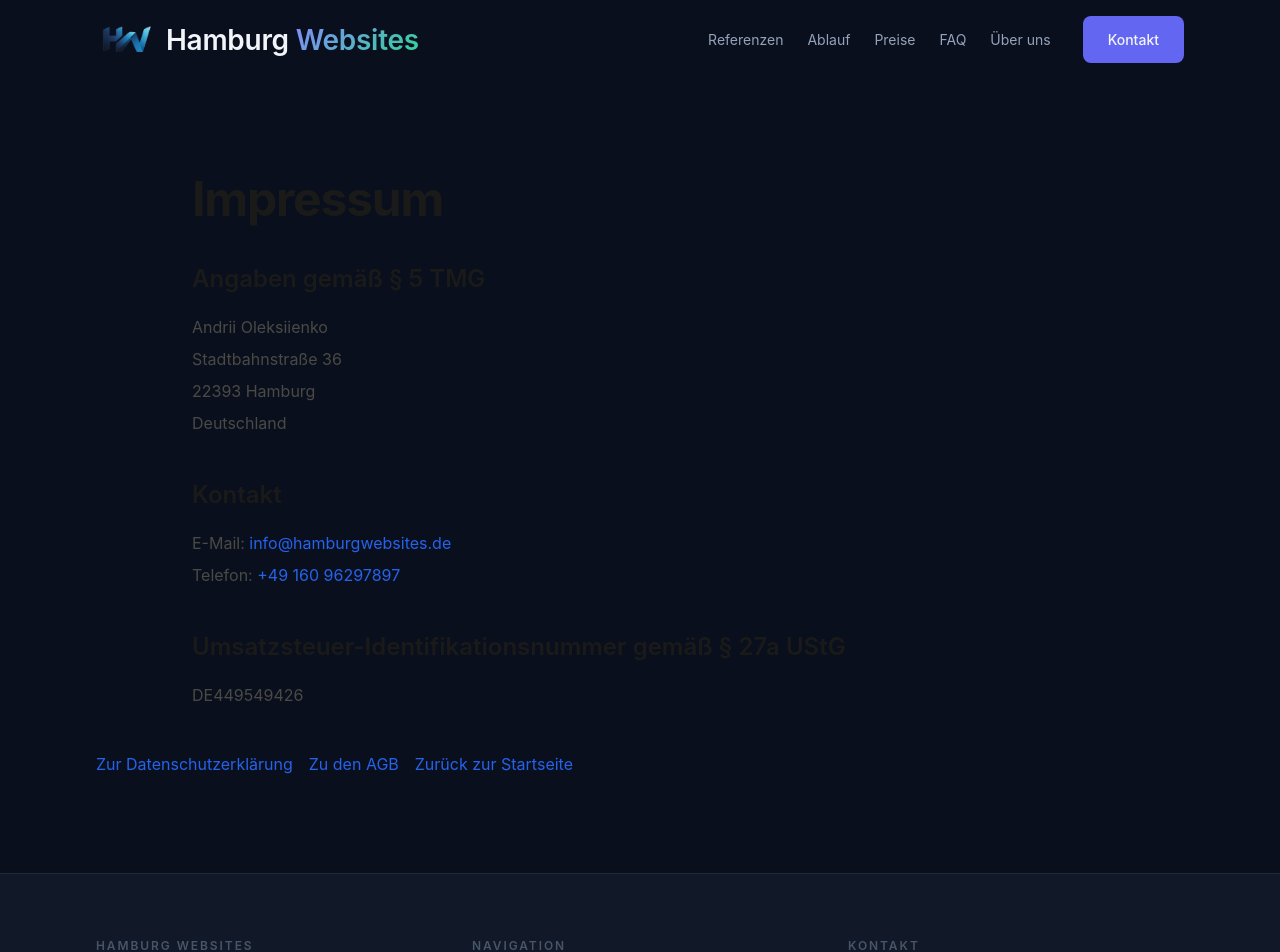
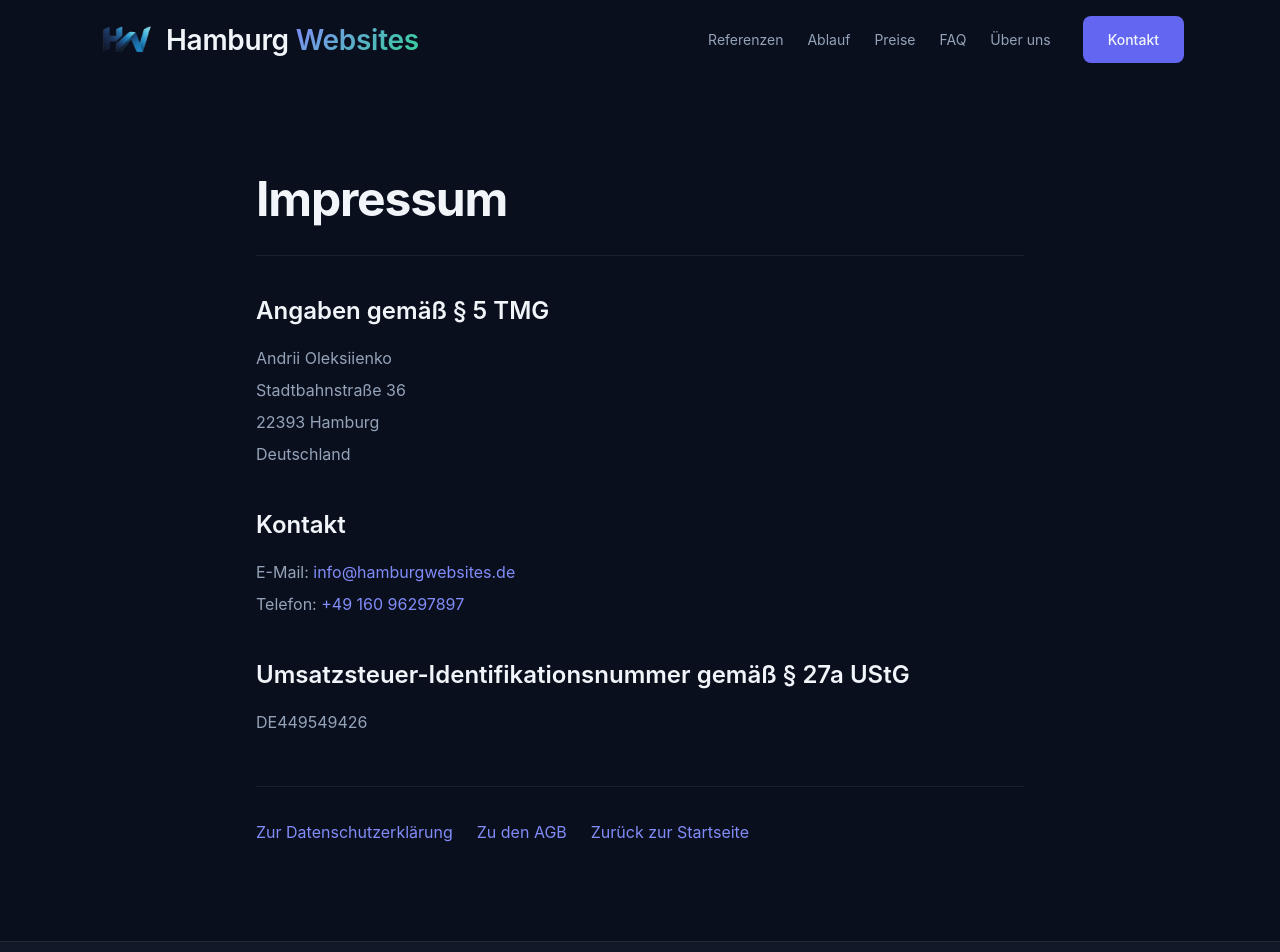
Before and after one commit to VonBismark1871/Hamburg-Website, a Next.js app: page /impressum in a window 1280 px wide. Shown: the top 952 px of the page. Built offline with nearby package versions, Linux system fonts and the light colour scheme; no server answers.

Commit message:
Create shared legal layout and unify legal page typography

```diff
--- /dev/null
+++ b/components/legal/LegalLayout.jsx
@@ -0,0 +1,53 @@
+import Link from 'next/link';
+import Header from '../Header';
+import Footer from '../Footer';
+
+const linkClassName =
+  'text-[color:var(--accent-purple-light)] underline-offset-4 transition-colors hover:text-[color:var(--text-primary)] hover:underline';
+
+export default function LegalLayout({
+  headingId,
+  title,
+  intro,
+  lead,
+  headerAddon,
+  children,
+  navLinks = [],
+  navLabel = 'Weiterführende Links',
+}) {
+  return (
+    <>
+      <Header />
+      <main className="section-container section-spacing" aria-labelledby={headingId}>
+        <div className="mx-auto max-w-3xl">
+          <header className="border-b border-[color:var(--border-subtle)] pb-8">
+            <h1 id={headingId} className="text-4xl font-bold tracking-tight text-[color:var(--text-primary)] sm:text-5xl">
+              {title}
+            </h1>
+            {intro ? <p className="mt-6 text-base leading-8 text-[color:var(--text-secondary)]">{intro}</p> : null}
+            {lead ? <p className="mt-3 text-base font-medium leading-8 text-[color:var(--text-primary)]">{lead}</p> : null}
+            {headerAddon ? <div className="mt-8">{headerAddon}</div> : null}
+          </header>
+
+          <article className="mt-10 space-y-10 text-base leading-8 text-[color:var(--text-secondary)] [&_h2]:text-2xl [&_h2]:font-semibold [&_h2]:leading-tight [&_h2]:text-[color:var(--text-primary)] [&_ul]:list-disc [&_ul]:space-y-2 [&_ul]:pl-6 [&_a]:text-[color:var(--accent-purple-light)] [&_a]:underline-offset-4 [&_a]:transition-colors [&_a:hover]:text-[color:var(--text-primary)] [&_a:hover]:underline">
+            {children}
+          </article>
+
+          {navLinks.length > 0 ? (
+            <nav
+              className="mt-12 flex flex-wrap gap-x-6 gap-y-2 border-t border-[color:var(--border-subtle)] pt-8"
+              aria-label={navLabel}
+            >
+              {navLinks.map((link) => (
+                <Link key={link.href} href={link.href} className={linkClassName}>
+                  {link.label}
+                </Link>
+              ))}
+            </nav>
+          ) : null}
+        </div>
+      </main>
+      <Footer />
+    </>
+  );
+}
--- a/pages/agb.js
+++ b/pages/agb.js
@@ -1,7 +1,5 @@
-import Link from 'next/link';
 import SEOHead from '../components/SEOHead';
-import Header from '../components/Header';
-import Footer from '../components/Footer';
+import LegalLayout from '../components/legal/LegalLayout';
 
 const sections = [
   {
@@ -155,24 +153,17 @@ export default function AGBPage() {
         path="/agb"
         description="Allgemeine Geschäftsbedingungen von Hamburg Websites für Webdesign, Webentwicklung und digitale Dienstleistungen."
       />
-      <Header />
-      <main className="section-container section-spacing" aria-labelledby="agb-heading">
-        <header className="mx-auto max-w-4xl border-b border-slate-200 pb-8">
-          <h1 id="agb-heading" className="text-3xl font-bold tracking-tight sm:text-4xl">
-            Allgemeine Geschäftsbedingungen
-          </h1>
-          <p className="mt-6 text-base leading-7 text-slate-600">
-            Diese Allgemeinen Geschäftsbedingungen gelten für die Leistungen von Hamburg Websites im Bereich
-            Webdesign, Webentwicklung und projektbezogene digitale Dienstleistungen.
-          </p>
-          <p className="mt-3 text-base leading-7 font-medium text-slateBlue">
-            Das Angebot richtet sich ausschließlich an Unternehmer im Sinne des § 14 BGB.
-          </p>
-
-          <section className="mt-8 rounded-xl border border-slate-200 bg-slate-50 p-5 text-slate-700" aria-labelledby="anbieter-heading">
-            <h2 id="anbieter-heading" className="text-lg font-semibold text-slateBlue">
-              Anbieter
-            </h2>
+      <LegalLayout
+        headingId="agb-heading"
+        title="Allgemeine Geschäftsbedingungen"
+        intro="Diese Allgemeinen Geschäftsbedingungen gelten für die Leistungen von Hamburg Websites im Bereich Webdesign, Webentwicklung und projektbezogene digitale Dienstleistungen."
+        lead="Das Angebot richtet sich ausschließlich an Unternehmer im Sinne des § 14 BGB."
+        headerAddon={
+          <section
+            className="rounded-xl border border-[color:var(--border-subtle)] bg-[color:var(--bg-card)] p-5"
+            aria-labelledby="anbieter-heading"
+          >
+            <h2 id="anbieter-heading">Anbieter</h2>
             <p className="mt-3 text-sm leading-7">
               Andrii Oleksiienko
               <br />
@@ -181,42 +172,27 @@ export default function AGBPage() {
               22393 Hamburg
               <br />
               E-Mail:{' '}
-              <a href="mailto:info@hamburgwebsites.de" className="text-accent underline-offset-4 hover:underline">
-                info@hamburgwebsites.de
-              </a>
+              <a href="mailto:info@hamburgwebsites.de">info@hamburgwebsites.de</a>
               <br />
-              Telefon:{' '}
-              <a href="tel:+4916096297897" className="text-accent underline-offset-4 hover:underline">
-                +49 160 96297897
-              </a>
+              Telefon: <a href="tel:+4916096297897">+49 160 96297897</a>
             </p>
           </section>
-        </header>
-
-        <article className="mx-auto mt-10 max-w-4xl space-y-8 text-[1.02rem] leading-8 text-slate-700">
+        }
+        navLinks={[
+          { href: '/impressum', label: 'Impressum' },
+          { href: '/datenschutz', label: 'Datenschutz' },
+          { href: '/kontakt', label: 'Kontakt' },
+        ]}
+      >
         {sections.map((section) => (
           <section key={section.title} className="space-y-3">
-              <h2 className="text-xl font-semibold text-slateBlue sm:text-2xl">{section.title}</h2>
+            <h2>{section.title}</h2>
             {section.paragraphs.map((paragraph) => (
               <p key={paragraph}>{paragraph}</p>
             ))}
           </section>
         ))}
-        </article>
-
-        <nav className="mx-auto mt-12 flex max-w-4xl flex-wrap gap-x-6 gap-y-2 border-t border-slate-200 pt-8" aria-label="Weiterführende Links">
-          <Link href="/impressum" className="text-accent underline-offset-4 hover:underline">
-            Impressum
-          </Link>
-          <Link href="/datenschutz" className="text-accent underline-offset-4 hover:underline">
-            Datenschutz
-          </Link>
-          <Link href="/kontakt" className="text-accent underline-offset-4 hover:underline">
-            Kontakt
-          </Link>
-        </nav>
-      </main>
-      <Footer />
+      </LegalLayout>
     </>
   );
 }
--- a/pages/datenschutz.js
+++ b/pages/datenschutz.js
@@ -1,7 +1,5 @@
-import Link from 'next/link';
 import SEOHead from '../components/SEOHead';
-import Header from '../components/Header';
-import Footer from '../components/Footer';
+import LegalLayout from '../components/legal/LegalLayout';
 
 const sections = [
   {
@@ -22,12 +20,12 @@ const sections = [
           Deutschland
           <br />
           E-Mail:{' '}
-          <a href="mailto:info@hamburgwebsites.de" className="text-accent underline-offset-4 hover:underline">
+          <a href="mailto:info@hamburgwebsites.de">
             info@hamburgwebsites.de
           </a>
           <br />
           Telefon:{' '}
-          <a href="tel:+4916096297897" className="text-accent underline-offset-4 hover:underline">
+          <a href="tel:+4916096297897">
             +49 160 96297897
           </a>
         </p>
@@ -144,7 +142,7 @@ const sections = [
       <>
         <p>
           Die Kommunikation erfolgt auch über geschäftliche E-Mail-Adressen, insbesondere über{' '}
-          <a href="mailto:info@hamburgwebsites.de" className="text-accent underline-offset-4 hover:underline">
+          <a href="mailto:info@hamburgwebsites.de">
             info@hamburgwebsites.de
           </a>
           .
@@ -274,42 +272,23 @@ export default function DatenschutzPage() {
         path="/datenschutz"
         description="Datenschutzerklärung von Hamburg Websites mit Informationen zur Verarbeitung personenbezogener Daten auf dieser Website."
       />
-      <Header />
-      <main className="section-container section-spacing" aria-labelledby="datenschutz-heading">
-        <div className="mx-auto max-w-4xl">
-          <h1 id="datenschutz-heading" className="text-4xl font-bold tracking-tight text-slateBlue sm:text-5xl">
-            Datenschutzerklärung
-          </h1>
-          <p className="mt-6 text-lg leading-relaxed text-slate-600">
-            Mit dieser Datenschutzerklärung informieren wir über Art, Umfang und Zweck der Verarbeitung
-            personenbezogener Daten im Zusammenhang mit der Nutzung dieser Website.
-          </p>
-
-          <div className="mt-12 space-y-10 text-base leading-8 text-slate-700">
-            {sections.map((section) => (
-              <section key={section.id} id={section.id} aria-labelledby={`${section.id}-heading`}>
-                <h2 id={`${section.id}-heading`} className="text-2xl font-semibold text-slateBlue">
-                  {section.title}
-                </h2>
-                <div className="mt-4">{section.content}</div>
-              </section>
-            ))}
-          </div>
-
-          <nav className="mt-14 flex flex-wrap gap-4 border-t border-slate-200 pt-8" aria-label="Weiterführende Links">
-            <Link href="/impressum" className="text-accent underline-offset-4 hover:underline">
-              Zum Impressum
-            </Link>
-            <Link href="/agb" className="text-accent underline-offset-4 hover:underline">
-              Zu den AGB
-            </Link>
-            <Link href="/kontakt" className="text-accent underline-offset-4 hover:underline">
-              Zur Kontaktseite
-            </Link>
-          </nav>
-        </div>
-      </main>
-      <Footer />
+      <LegalLayout
+        headingId="datenschutz-heading"
+        title="Datenschutzerklärung"
+        intro="Mit dieser Datenschutzerklärung informieren wir über Art, Umfang und Zweck der Verarbeitung personenbezogener Daten im Zusammenhang mit der Nutzung dieser Website."
+        navLinks={[
+          { href: '/impressum', label: 'Zum Impressum' },
+          { href: '/agb', label: 'Zu den AGB' },
+          { href: '/kontakt', label: 'Zur Kontaktseite' },
+        ]}
+      >
+        {sections.map((section) => (
+          <section key={section.id} id={section.id} aria-labelledby={`${section.id}-heading`} className="space-y-4">
+            <h2 id={`${section.id}-heading`}>{section.title}</h2>
+            <div>{section.content}</div>
+          </section>
+        ))}
+      </LegalLayout>
     </>
   );
 }
--- a/pages/impressum.js
+++ b/pages/impressum.js
@@ -1,7 +1,5 @@
-import Link from 'next/link';
 import SEOHead from '../components/SEOHead';
-import Header from '../components/Header';
-import Footer from '../components/Footer';
+import LegalLayout from '../components/legal/LegalLayout';
 
 export default function ImpressumPage() {
   return (
@@ -11,15 +9,17 @@ export default function ImpressumPage() {
         path="/impressum"
         description="Impressum von Hamburg Websites mit den gesetzlichen Pflichtangaben."
       />
-      <Header />
-      <main className="section-container section-spacing" aria-labelledby="impressum-heading">
-        <article className="mx-auto max-w-4xl space-y-10">
-          <h1 id="impressum-heading" className="text-4xl font-bold tracking-tight text-slateBlue sm:text-5xl">
-            Impressum
-          </h1>
-
-          <section className="space-y-4 text-base leading-8 text-slate-700">
-            <h2 className="text-2xl font-semibold text-slateBlue">Angaben gemäß § 5 TMG</h2>
+      <LegalLayout
+        headingId="impressum-heading"
+        title="Impressum"
+        navLinks={[
+          { href: '/datenschutz', label: 'Zur Datenschutzerklärung' },
+          { href: '/agb', label: 'Zu den AGB' },
+          { href: '/', label: 'Zurück zur Startseite' },
+        ]}
+      >
+        <section className="space-y-4">
+          <h2>Angaben gemäß § 5 TMG</h2>
           <p>
             Andrii Oleksiienko
             <br />
@@ -31,42 +31,20 @@ export default function ImpressumPage() {
           </p>
         </section>
 
-          <section className="space-y-4 text-base leading-8 text-slate-700">
-            <h2 className="text-2xl font-semibold text-slateBlue">Kontakt</h2>
+        <section className="space-y-4">
+          <h2>Kontakt</h2>
           <p>
-              E-Mail:{' '}
-              <a href="mailto:info@hamburgwebsites.de" className="text-accent underline-offset-4 hover:underline">
-                info@hamburgwebsites.de
-              </a>
+            E-Mail: <a href="mailto:info@hamburgwebsites.de">info@hamburgwebsites.de</a>
             <br />
-              Telefon:{' '}
-              <a href="tel:+4916096297897" className="text-accent underline-offset-4 hover:underline">
-                +49 160 96297897
-              </a>
+            Telefon: <a href="tel:+4916096297897">+49 160 96297897</a>
           </p>
         </section>
 
-          <section className="space-y-4 text-base leading-8 text-slate-700">
-            <h2 className="text-2xl font-semibold text-slateBlue">
-              Umsatzsteuer-Identifikationsnummer gemäß § 27a UStG
-            </h2>
+        <section className="space-y-4">
+          <h2>Umsatzsteuer-Identifikationsnummer gemäß § 27a UStG</h2>
           <p>DE449549426</p>
         </section>
-        </article>
-
-        <nav className="mt-10 flex flex-wrap gap-4" aria-label="Weiterführende Links">
-          <Link href="/datenschutz" className="text-accent underline-offset-4 hover:underline">
-            Zur Datenschutzerklärung
-          </Link>
-          <Link href="/agb" className="text-accent underline-offset-4 hover:underline">
-            Zu den AGB
-          </Link>
-          <Link href="/" className="text-accent underline-offset-4 hover:underline">
-            Zurück zur Startseite
-          </Link>
-        </nav>
-      </main>
-      <Footer />
+      </LegalLayout>
     </>
   );
 }
```
Lines whose indentation alone changed are shown as unchanged.
